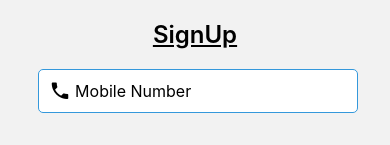
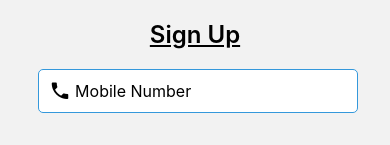
Before and after one commit to bharatsharma19/Paynride-Phone-Application, a React Native app: screen /Register in a window 390 px wide. Shown: the top 145 px of the page. Built offline with nearby package versions, Linux system fonts and the light colour scheme.

Commit message:
Sign Up Screen Updated

```diff
--- a/Components/Screens/SignUp.jsx
+++ b/Components/Screens/SignUp.jsx
@@ -1,4 +1,4 @@
-import { StyleSheet, Text, Dimensions, View, ScrollView, TouchableOpacity } from 'react-native'
+import { StyleSheet, Text, Dimensions, View, ScrollView, TouchableOpacity, Alert } from 'react-native'
 import { React, useState } from 'react'
 import Input from '../UiComponents/Common/Input'
 import AppButton from '../UiComponents/Common/Button'
@@ -55,7 +55,9 @@ const SignUp = ({ navigation }) => {
             var response = await postData("user/userdetailssubmitted", body);
 
             if (response.status) {
-                navigation.navigate("Login")
+                Alert.alert('Success', 'Registered Successfully...', [
+                    { text: 'Continue', onPress: (navigation.navigate("Login")) },
+                ]);
             }
             else {
                 alert("Error")
@@ -98,7 +100,7 @@ const SignUp = ({ navigation }) => {
                 <View style={{ display: 'flex', justifyContent: 'center', alignItems: 'center', }}>
                     <View>
                         <Text style={{ color: "#000", textDecorationLine: 'underline', fontSize: 24, fontWeight: 600 }}>
-                            SignUp
+                            Sign Up
                         </Text>
                     </View>
 
@@ -122,7 +124,7 @@ const SignUp = ({ navigation }) => {
                                 flexDirection: 'row',
                                 alignItems: 'center',
                                 marginBottom: 6,
-                                height: height * 0.095,
+                                height: height * 0.092,
                                 marginLeft: 2,
                             }}>
                                 <Icon name="calendar-text-outline" style={{ fontSize: 22, color: "#000", marginRight: 4, }} />
```
